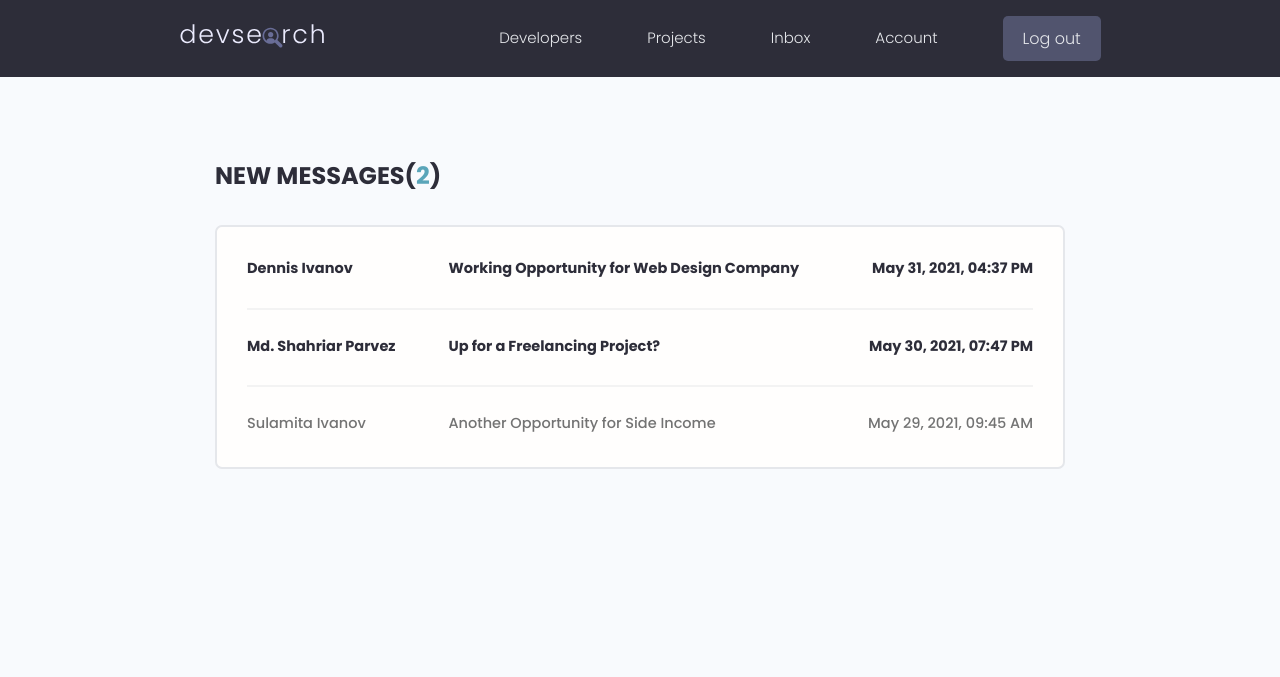
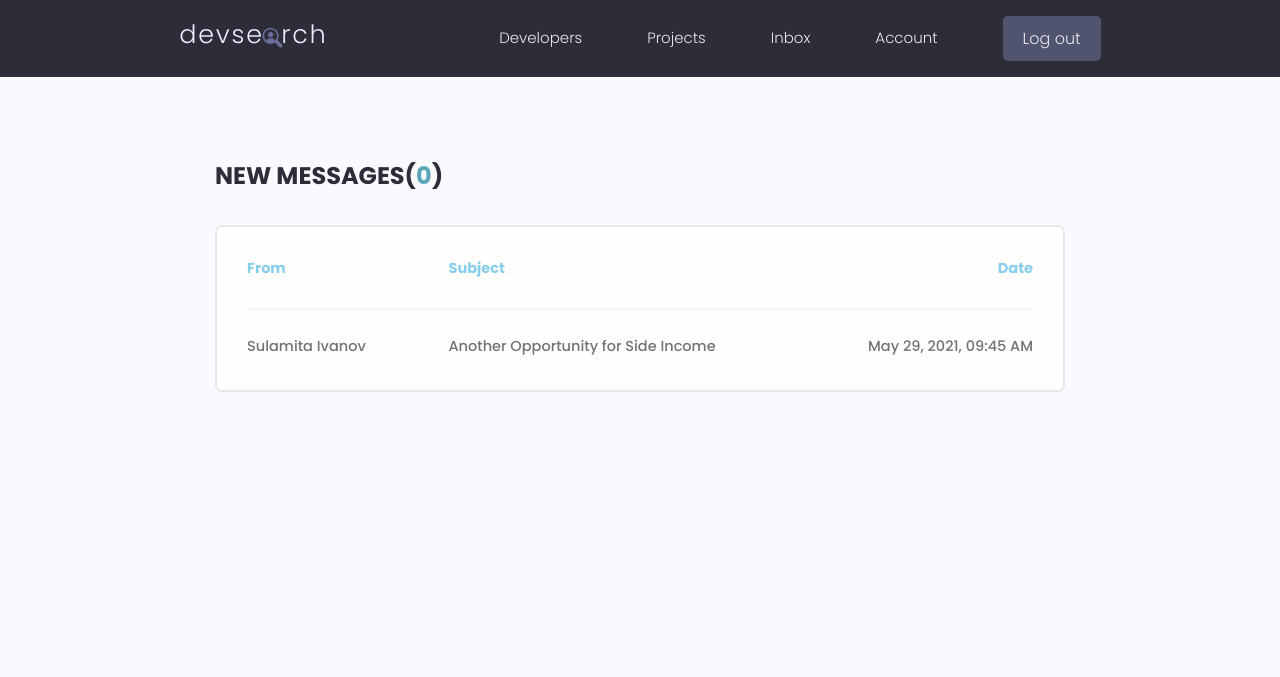
Before and after one commit to gurnitha/django-dennis-devsearch, a Django app: page /inbox/ in a window 1280 px wide. Shown: the top 677 px of the page. Run offline with Django 3.2, Linux system fonts and the light colour scheme; the visitor is signed in with stand-in values (Sample User, id 1); some libraries are stand-ins or nearby versions.

Commit message:
32.4 MESSAGES - Fetching messages to inbox

```diff
--- a/users/templates/users/inbox.html
+++ b/users/templates/users/inbox.html
@@ -9,22 +9,32 @@
 
     <main class="inbox my-xl">
         <div class="content-box">
-            <h3 class="inbox__title">New Messages(<span>2</span>)</h3>
+            <h3 class="inbox__title">New Messages(<span>{{unreadCount}}</span>)</h3>
             <ul class="messages">
+
+                <!-- Header -->
+                <li class="message message--unread">
+                    <a href="">
+                    <span class="message__author" style="color: skyblue;">From</span>
+                    <span class="message__subject" style="color: skyblue;">Subject</span>
+                    <span class="message__date" style="color: skyblue;">Date</span>
+                    </a>
+                </li>
+                <!-- END Header -->
+
+                {% for message in messageRequests %}
+                <!-- Un-read messages -->
                 <li class="message message--unread">
                     <a href="message.html">
-                    <span class="message__author">Dennis Ivanov</span>
-                    <span class="message__subject">Working Opportunity for Web Design Company</span>
-                    <span class="message__date">May 31, 2021, 04:37 PM</span>
+                    <span class="message__author">{{message.name}}</span>
+                    <span class="message__subject">{{message.subject}}</span>
+                    <span class="message__date">{{message.created}}</span>
                     </a>
                 </li>
-                <li class="message message--unread">
-                    <a href="message.html">
-                    <span class="message__author">Md. Shahriar Parvez</span>
-                    <span class="message__subject">Up for a Freelancing Project?</span>
-                    <span class="message__date">May 30, 2021, 07:47 PM</span>
-                    </a>
-                </li>
+                <!-- END Un-read messages -->
+                {% endfor %}
+
+                <!-- Read messages -->
                 <li class="message">
                     <a href="message.html">
                     <span class="message__author">Sulamita Ivanov</span>
@@ -32,6 +42,7 @@
                     <span class="message__date">May 29, 2021, 09:45 AM</span>
                     </a>
                 </li>
+                <!-- END Read messages -->
             </ul>
         </div>
     </main>
```
Also changed, not shown: README.md.
